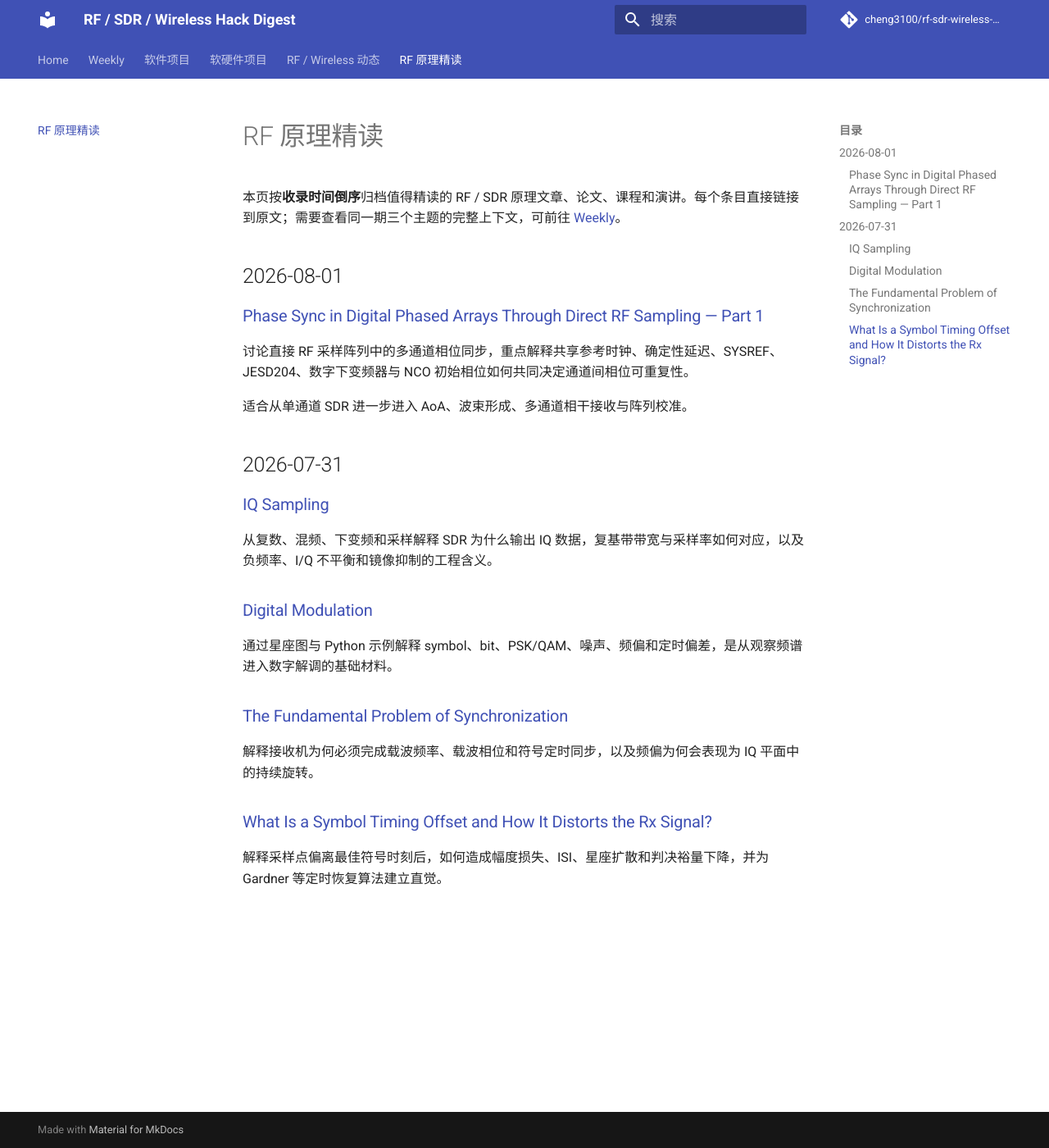
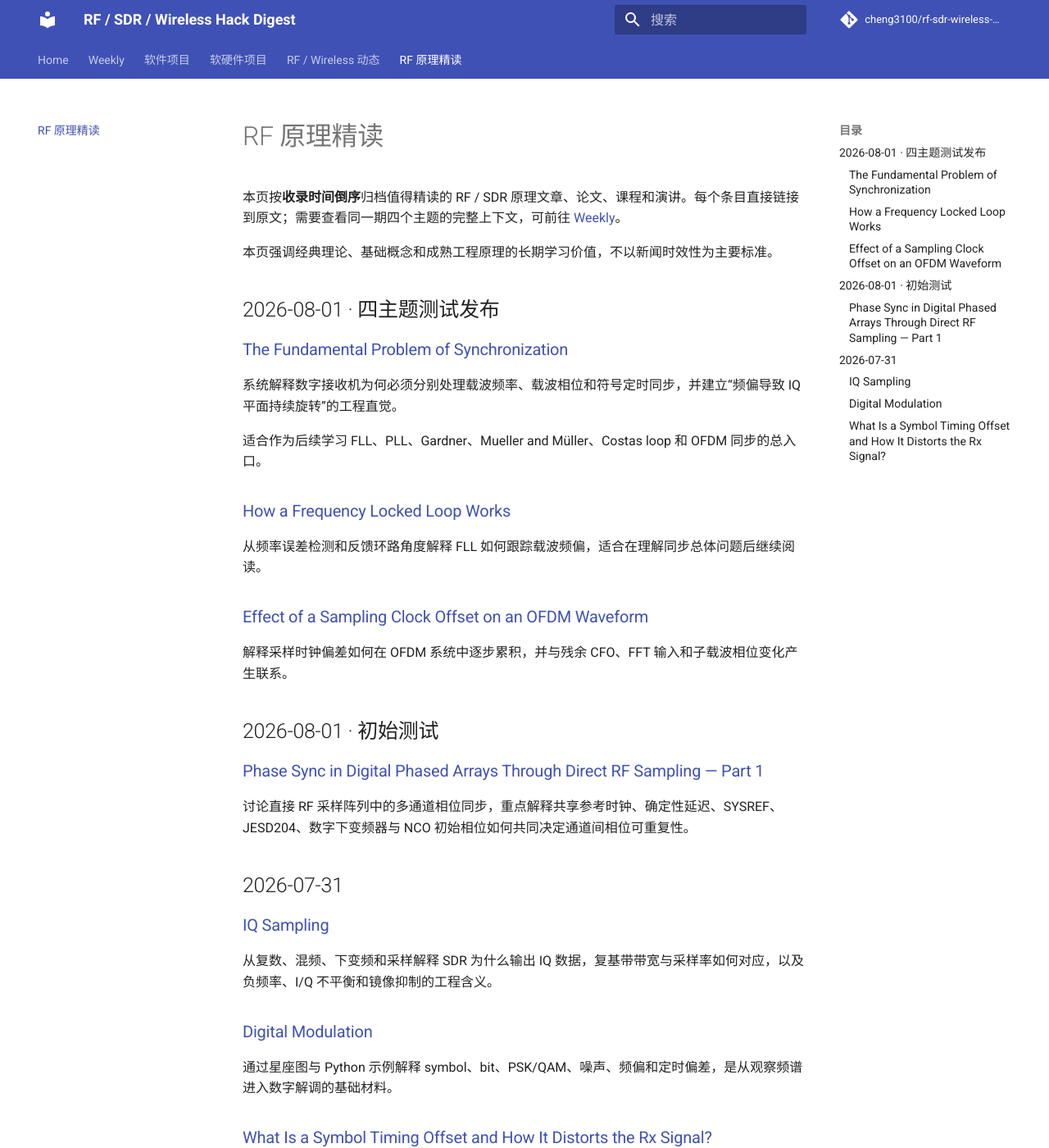
Before and after one commit to cheng3100/rf-sdr-wireless-security-digest, an MkDocs documentation site: the page built from docs/rf-sdr-fundamentals/index.md, in a window 1280 px wide and 1400 px high. Shown: the whole window at 82% size. Built offline with MkDocs 1.6.1 and Material for MkDocs 9.7.7, drawn with Linux system fonts in a browser that asks for light colours; comment, search, counter and statistics services are not loaded; some of the changed text lies outside the part shown.

Commit message:
Update RF fundamentals timeline for four-topic test

```diff
--- a/docs/rf-sdr-fundamentals/index.md
+++ b/docs/rf-sdr-fundamentals/index.md
@@ -1,14 +1,30 @@
 # RF 原理精读
 
-本页按**收录时间倒序**归档值得精读的 RF / SDR 原理文章、论文、课程和演讲。每个条目直接链接到原文；需要查看同一期三个主题的完整上下文，可前往 [Weekly](../weekly/index.md)。
+本页按**收录时间倒序**归档值得精读的 RF / SDR 原理文章、论文、课程和演讲。每个条目直接链接到原文；需要查看同一期四个主题的完整上下文，可前往 [Weekly](../weekly/index.md)。
 
-## 2026-08-01
+本页强调经典理论、基础概念和成熟工程原理的长期学习价值，不以新闻时效性为主要标准。
+
+## 2026-08-01 · 四主题测试发布
+
+### [The Fundamental Problem of Synchronization](https://wirelesspi.com/fundamental-problem-synchronization/)
+
+系统解释数字接收机为何必须分别处理载波频率、载波相位和符号定时同步，并建立“频偏导致 IQ 平面持续旋转”的工程直觉。
+
+适合作为后续学习 FLL、PLL、Gardner、Mueller and Müller、Costas loop 和 OFDM 同步的总入口。
+
+### [How a Frequency Locked Loop Works](https://wirelesspi.com/how-a-frequency-locked-loop-fll-works/)
+
+从频率误差检测和反馈环路角度解释 FLL 如何跟踪载波频偏，适合在理解同步总体问题后继续阅读。
+
+### [Effect of a Sampling Clock Offset on an OFDM Waveform](https://wirelesspi.com/effect-of-a-sampling-clock-offset-on-an-ofdm-waveform/)
+
+解释采样时钟偏差如何在 OFDM 系统中逐步累积，并与残余 CFO、FFT 输入和子载波相位变化产生联系。
+
+## 2026-08-01 · 初始测试
 
 ### [Phase Sync in Digital Phased Arrays Through Direct RF Sampling — Part 1](https://www.analog.com/en/resources/technical-articles/phase-sync-digital-phased-arrays-part-1.html)
 
 讨论直接 RF 采样阵列中的多通道相位同步，重点解释共享参考时钟、确定性延迟、SYSREF、JESD204、数字下变频器与 NCO 初始相位如何共同决定通道间相位可重复性。
-
-适合从单通道 SDR 进一步进入 AoA、波束形成、多通道相干接收与阵列校准。
 
 ## 2026-07-31
 
@@ -20,10 +36,6 @@
 
 通过星座图与 Python 示例解释 symbol、bit、PSK/QAM、噪声、频偏和定时偏差，是从观察频谱进入数字解调的基础材料。
 
-### [The Fundamental Problem of Synchronization](https://wirelesspi.com/fundamental-problem-synchronization/)
-
-解释接收机为何必须完成载波频率、载波相位和符号定时同步，以及频偏为何会表现为 IQ 平面中的持续旋转。
-
 ### [What Is a Symbol Timing Offset and How It Distorts the Rx Signal?](https://wirelesspi.com/what-is-a-symbol-timing-offset-and-how-it-distorts-the-rx-signal/)
 
-解释采样点偏离最佳符号时刻后，如何造成幅度损失、ISI、星座扩散和判决裕量下降，并为 Gardner 等定时恢复算法建立直觉。
+解释采样点偏离最佳符号时刻后，如何造成幅度损失、ISI、星座扩散和判决裕量下降，并为定时恢复算法建立直觉。
```
